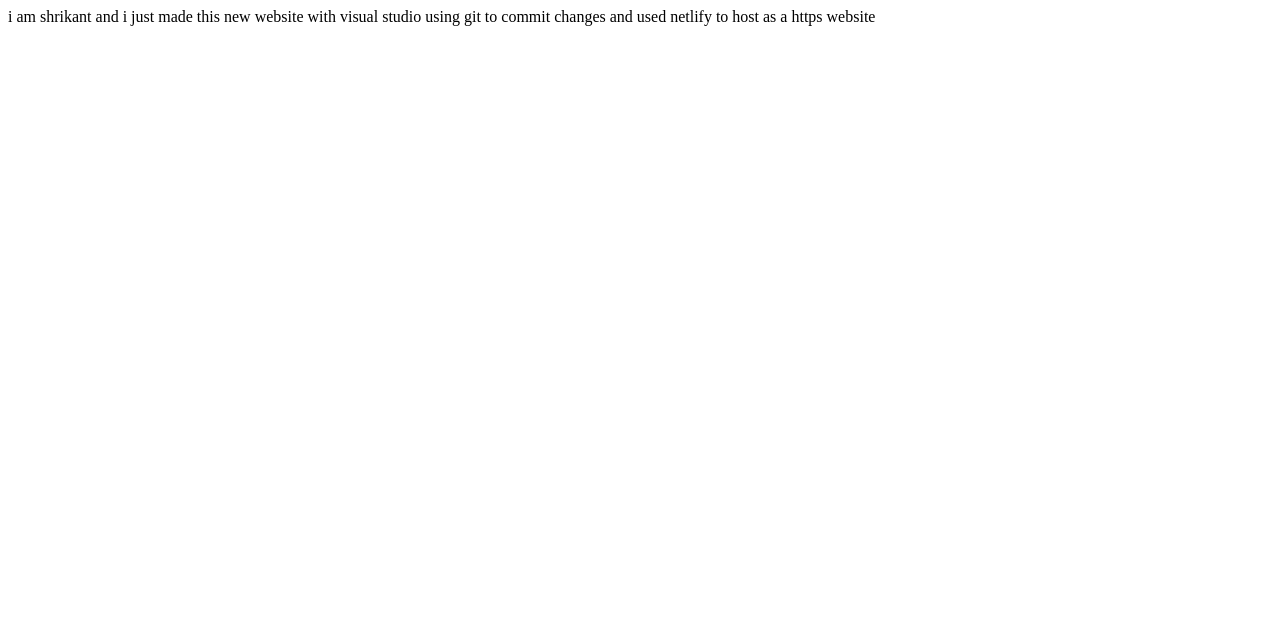
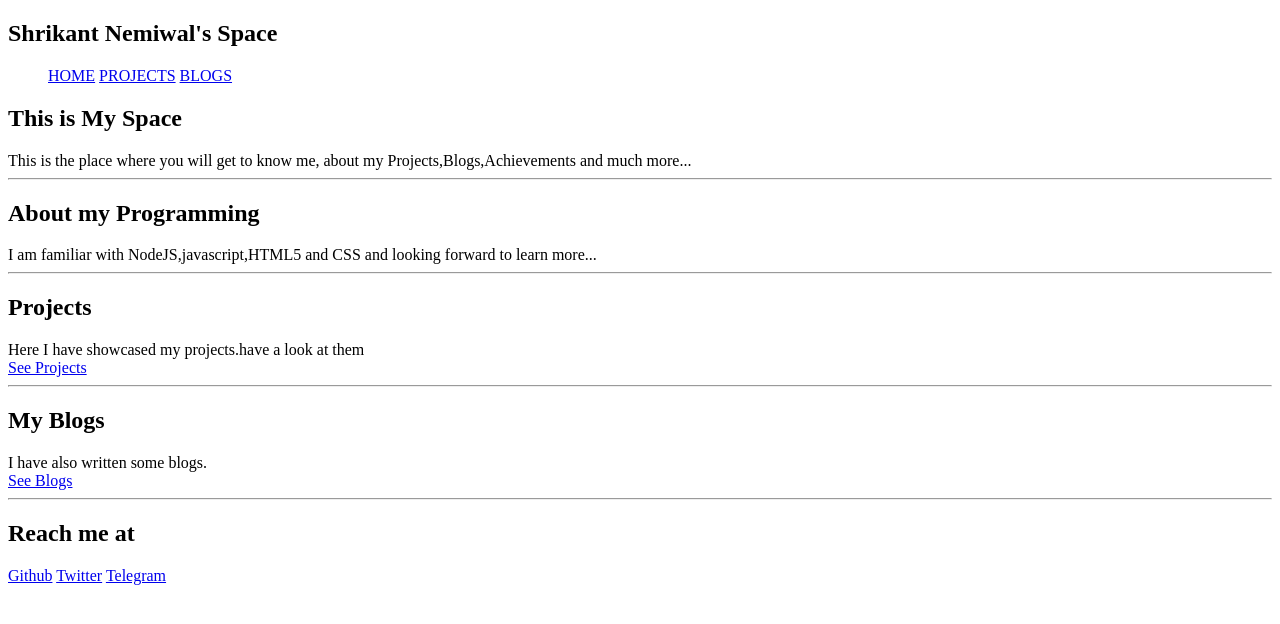
Before and after one commit to Noobiee12/newrepo, a plain HTML site: page index.html in a window 1280 px wide. Drawn offline with Linux system fonts and the light colour scheme.

Commit message:
Merge branch 'main' of https://github.com/Noobiee12/newrepo

```diff
--- a/index.html
+++ b/index.html
@@ -2,10 +2,56 @@
 <html lang="en">
 <head>
     <meta charset="UTF-8">
-    <meta name="viewport" content="width=34, initial-scale=1.0">
+    <meta name="viewport" content="width=device-width, initial-scale=1.0">
     <title>Document</title>
 </head>
 <body>
-    i am shrikant and i just made this new website with visual studio using git to commit changes and used netlify to host as a https website
+    <nav>
+        <h1>Shrikant Nemiwal's Space</h1>
+        <ul>
+            <a href="Home">HOME</a>
+            <a href="link">PROJECTS</a>
+            <a href="link">BLOGS</a>
+        </ul>
+        <h2>This is My Space</h2>
+        <div></div>This is the place where you will get to know me,
+        about my Projects,Blogs,Achievements and much more...</div>
+
+    </nav>
+
+    <hr>
+    <section>
+        <h1>About my Programming</h1>
+        <div>I am familiar with NodeJS,javascript,HTML5
+            and CSS and looking forward to learn more...</div>
+
+
+    </section>
+
+    <hr>
+
+    <section>
+        <h1>Projects</h1>
+        <div>Here I have showcased my projects.have a look at them</div>
+        <a href="link">See Projects</a>
+    </section>
+
+    <hr>
+
+    <section>
+        <h1>My Blogs</h1>
+        <div>I have also written some blogs.</div>
+        <a href="link">See Blogs</a>
+
+    </section>
+
+    <hr>
+
+    <footer>
+        <h2>Reach me at</h1>
+        <a href="link 3">Github</a>
+        <a href="link 4">Twitter</a>
+        <a href="link 5">Telegram</a>
+    </footer>
 </body>
 </html>
```
